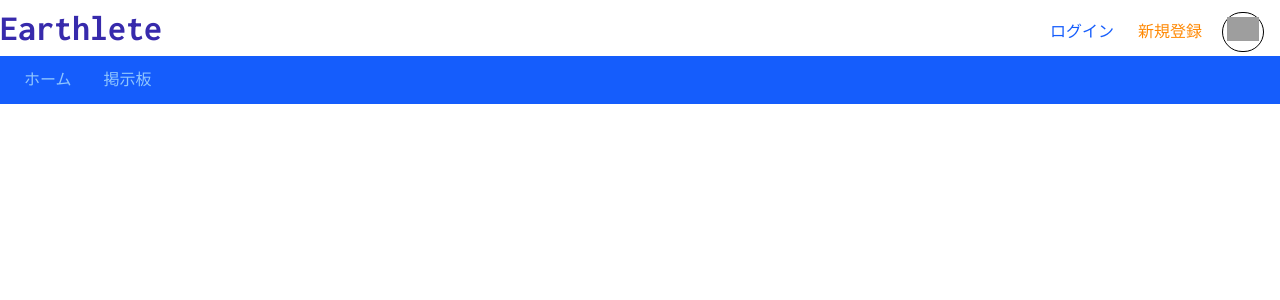
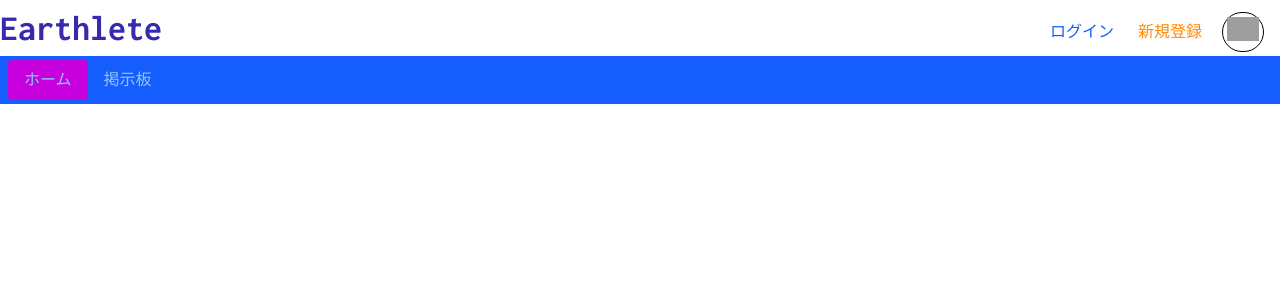
Before and after one commit to gakkungithub/earthleten, a Next.js app: page / in a window 1280 px wide. Shown: the top 300 px of the page. Built offline with nearby package versions, Linux system fonts and the light colour scheme; grey boxes are pictures that could not be loaded.

Commit message:
enabled changing color of link buttons and removing buttons of current page

```diff
--- a/src/components/HeaderInClient.tsx
+++ b/src/components/HeaderInClient.tsx
@@ -14,24 +14,30 @@ export default function HeaderInClient() {
             Earthlete
         </h1>
         <ul className="flex bg-blue-600 mb-4 pl-2">
-        <li className="block px-4 py-2 my-1 hover:bg-gray-100 rounded">
+        <li className={`block px-4 py-2 my-1 hover:bg-gray-100 rounded ${pathname === '/' ? "bg-fuchsia-600" : ""}`}>
             <Link className="no-underline text-blue-300" href="/">
             ホーム</Link></li>
-        <li className="block text-blue-300 px-4 py-2 my-1 hover:bg-gray-100 rounded">
+        <li className={`block text-blue-300 px-4 py-2 my-1 hover:bg-gray-100 rounded ${pathname === '/threads' ? "bg-fuchsia-600" : ""}`}>
             <Link className="no-underline text-blue-300" href="/threads">
             掲示板</Link></li>
         </ul>
         <ul className="flex fixed top-3 right-2">
+        {pathname !== '/logIn' &&
         <li className="block px-3 py-1 my-1 hover:bg-gray-100 rounded">
             <Link className="no-underline text-blue-600" href="/logIn">
             ログイン</Link></li>
+        }
+        {pathname !== '/addAcount' &&
         <li className="block px-3 py-1 my-1 hover:bg-gray-100 rounded">
             <Link className="no-underline text-orange-400" href="/addAcount">
             新規登録</Link></li>
+        }
+        {pathname !== '/editProfile' &&
         <li className="px-1 py-1 mx-2 rounded-full border">
             <Link className="text-blue-300" href="/editProfile">
             <Image src='/defaultIcon.png' alt="" width={32} height={32}/>
             </Link></li>
+        }
         </ul>
         </>
     );
```
Also changed, not shown: 1 other file (tests, documents, lock files or other folders).
